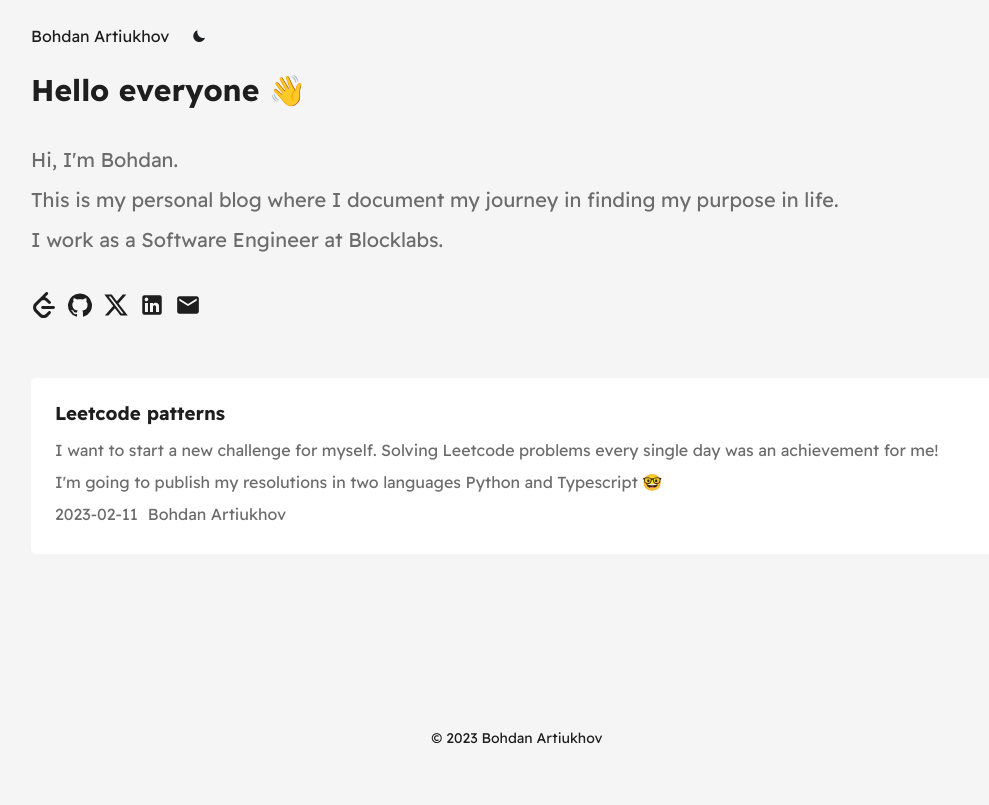
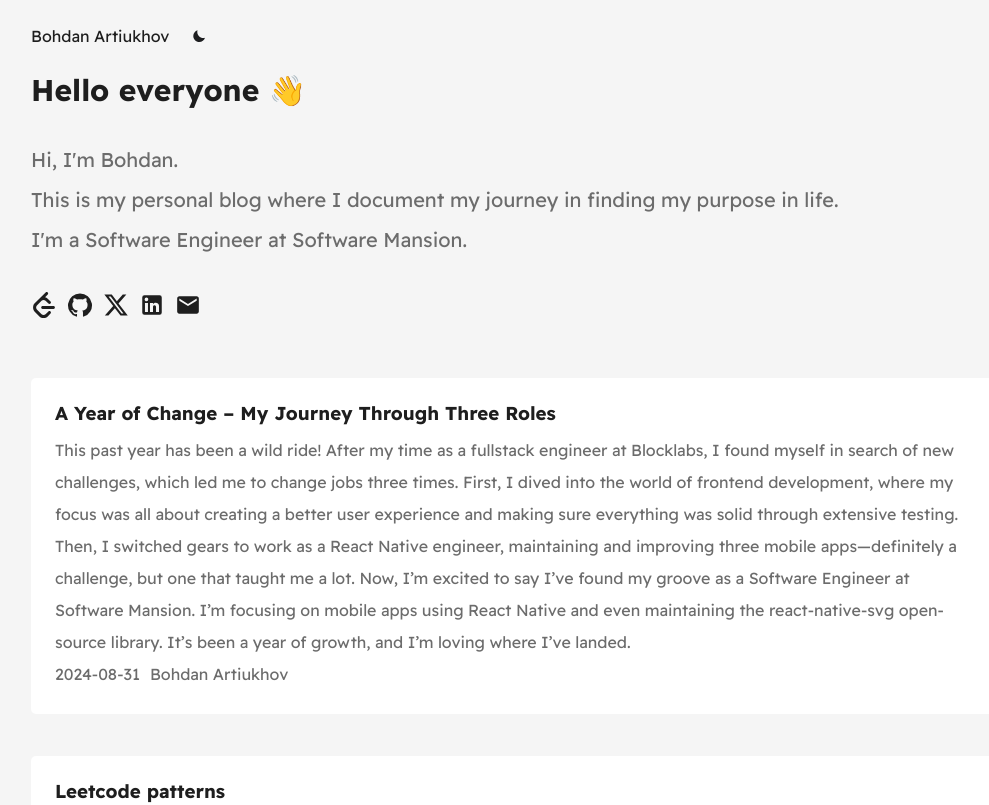
Before and after one commit to bohdanprog/bohdanprog-page, a React (Vite) app: page / in a window 1280 px wide. Shown: the top 805 px of the page, without its empty margins (123-1112 px from the left). Built offline with nearby package versions, Linux system fonts and the light colour scheme.

Commit message:
feat: update welcome text and add new post

```diff
--- a/src/data/data.ts
+++ b/src/data/data.ts
@@ -11,4 +11,14 @@ export const data: PostData[] = [
     author: 'Bohdan Artiukhov',
     date: '2023-02-11',
   },
+  {
+    id: 2,
+    title: 'A Year of Change – My Journey Through Three Roles',
+    description: `This past year has been a wild ride! After my time as a fullstack engineer at Blocklabs, I found myself in search of new challenges, which led me to change jobs three times.
+First, I dived into the world of frontend development, where my focus was all about creating a better user experience and making sure everything was solid through extensive testing. Then, I switched gears to work as a React Native engineer, maintaining and improving three mobile apps—definitely a challenge, but one that taught me a lot.
+Now, I’m excited to say I’ve found my groove as a Software Engineer at Software Mansion. I’m focusing on mobile apps using React Native and even maintaining the react-native-svg open-source library. It’s been a year of growth, and I’m loving where I’ve landed.`,
+    link: 'https://www.linkedin.com/in/bohdanprog/',
+    author: 'Bohdan Artiukhov',
+    date: '2024-08-31',
+  },
 ]
--- a/src/pages/Homepage/WelcomeText/WelcomeText.tsx
+++ b/src/pages/Homepage/WelcomeText/WelcomeText.tsx
@@ -9,7 +9,7 @@ export const WelcomeText = () => {
         <StyledText>
           This is my personal blog where I document my journey in finding my purpose in life.
         </StyledText>
-        <StyledText>I work as a Software Engineer at Blocklabs.</StyledText>
+        <StyledText>I'm a Software Engineer at Software Mansion.</StyledText>
       </ul>
     </>
   )
```
